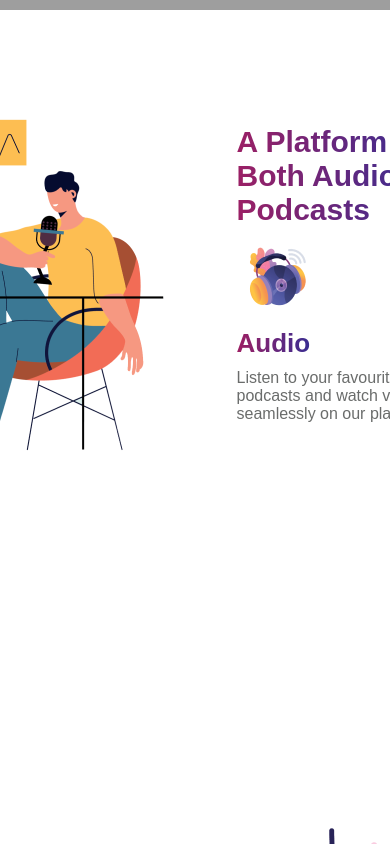
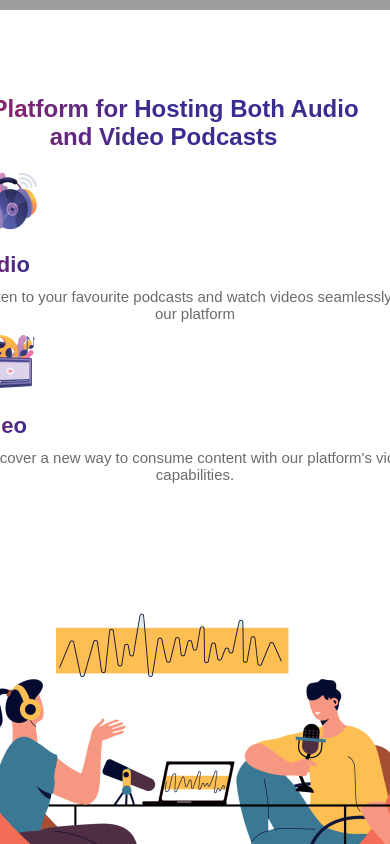
Before and after one commit to bekhzodallaev/milliy-podcast-app, a React (Create React App) app: page / in a window 390 px wide. Shown: the part 1060-1904 px from the top of the page. Built offline with nearby package versions, Linux system fonts and the light colour scheme; grey boxes are pictures that could not be loaded; a web font is replaced by a local one.

Commit message:
add phone responsiveness but has some mistakes should be solved

```diff
--- a/src/pages/LandingPage/Home/PodcastInfo/PodcastInfo.module.css
+++ b/src/pages/LandingPage/Home/PodcastInfo/PodcastInfo.module.css
@@ -114,6 +114,43 @@
 }
 
 /* Media queries */
+/* Phone version */
+
+@media only screen and (max-width: 799px) {
+  .main_container {
+    width: 100%;
+    padding: 1.25rem;
+  }
+  .parent_container {
+    width: 100%;
+    display: flex;
+    flex-direction: column;
+  }
+  .image_container {
+    order: 1;
+  }
+  .platform_info_container {
+    display: flex;
+    flex-direction: column;
+  }
+  .heading {
+    font-size: 1.5rem;
+    text-align: center;
+  }
+  .info_text_big {
+    font-size: 1.375rem;
+  }
+  .info_text_small {
+    font-size: 0.9375rem;
+  }
+  .audio_container,
+  .video_container {
+    width: 100%;
+    text-align: center;
+  }
+}
+
+/* Tablet version */
 @media only screen and (min-width: 800px) and (max-width: 1023px) {
   .main_container {
     padding: 0 3.75rem;
```
